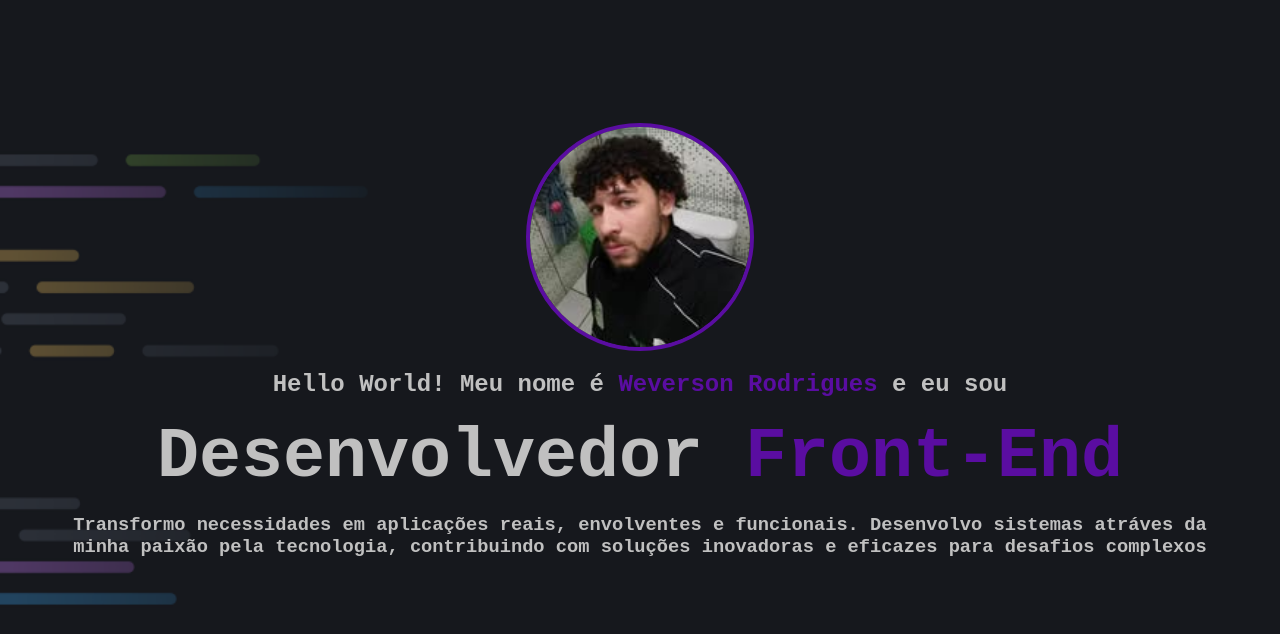
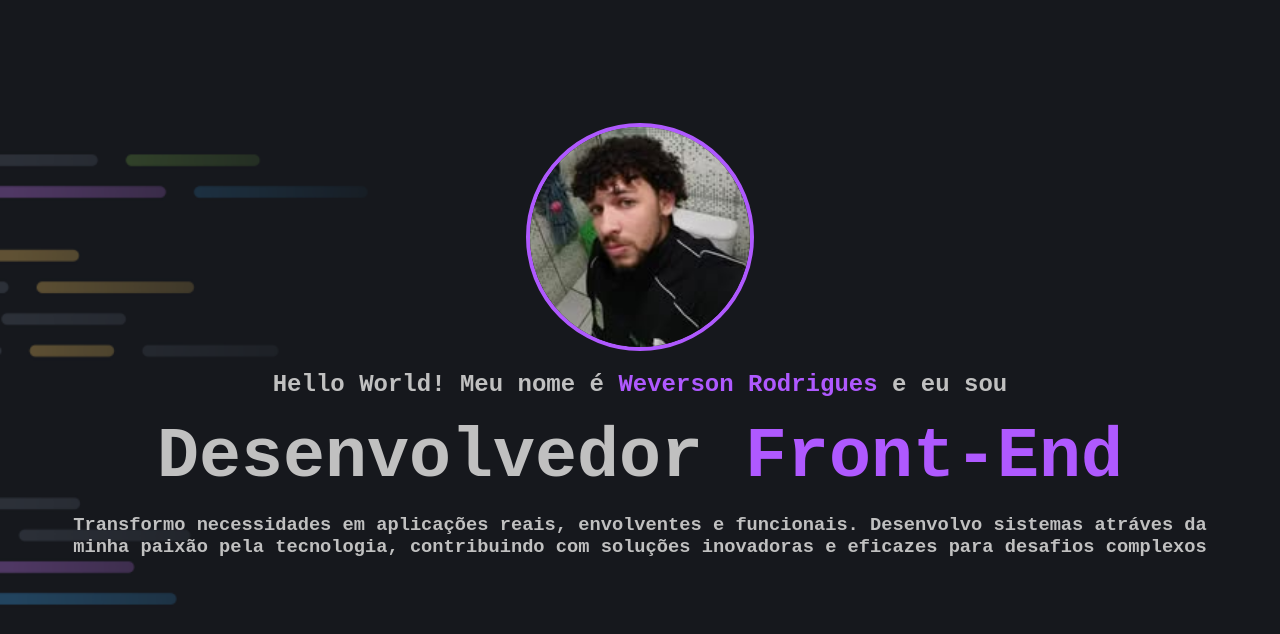
Before and after one commit to zervsu/portfolio, a plain HTML site: page index.html in a window 1280 px wide. Shown: the top 634 px of the page. Drawn offline with nearby package versions, Linux system fonts and the light colour scheme.

Commit message:
alterando as cores e melhorando o design

```diff
--- a/style.css
+++ b/style.css
@@ -21,7 +21,7 @@ body{
     height: 220px;
     border-radius: 50%;
     border: solid 4px;
-    border-color:rgb(90, 13, 161);
+    border-color:#af59ff;
     justify-content: center;
     align-items: center;
 }
@@ -45,7 +45,7 @@ body{
     margin-top: -30px;
 }
 .palavra-destaque{
-    color: rgb(90, 13, 161);
+    color: #af59ff;
 }
 .cards{
     display: flex;
@@ -117,7 +117,7 @@ body{
     border:1px solid #420079;
 }
 .services{
-    background-color: #0d0e11;
+    background-color: #16181d;
     width: 100%;
     height: 600px;
     display: flex;
```
